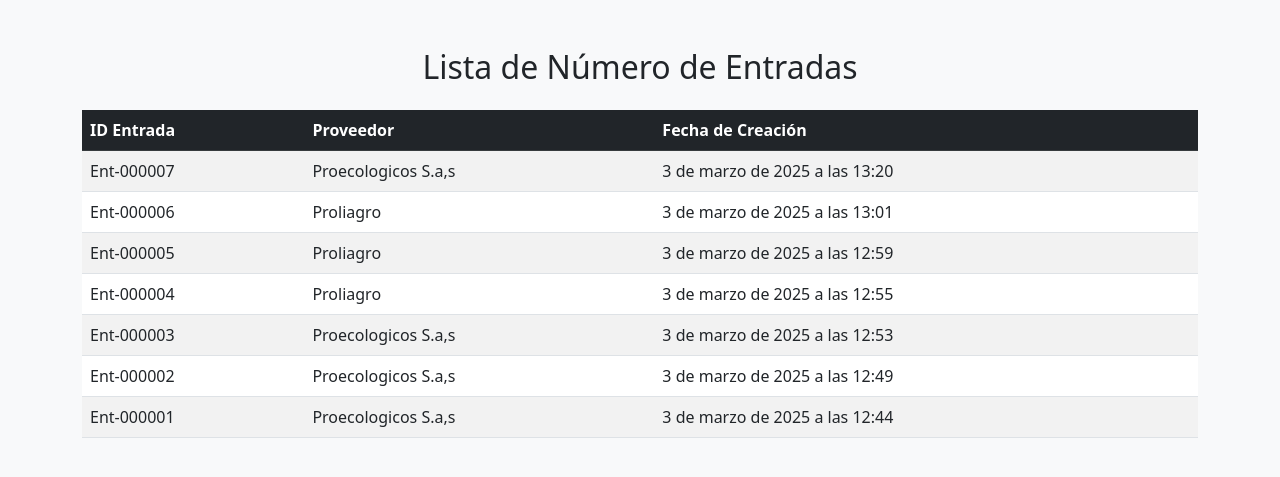
After one commit to Estevan-Z/logistics, a Django app: page /lista_numero_entradas/ in a window 1280 px wide. The commit adds this page. Shown: the top 477 px of the page. Run offline with Django 5.2, Linux system fonts and the light colour scheme; data comes from the database, SQL or seed files in the repository.

Commit message:
Corrige error de ruta en listar_numero_entradas.html

```diff
--- a/app/Templates/Entradas/Vista_Entradapdf.html
+++ b/app/Templates/Entradas/Vista_Entradapdf.html
@@ -1,6 +1,7 @@
 <script>
     document.addEventListener("DOMContentLoaded", function() {
         const datosEntrada = JSON.parse(localStorage.getItem("datosEntrada"));
+
         if (datosEntrada) {
             document.getElementById("idEntrada").innerText = datosEntrada.id_entrada;
             document.getElementById("proveedor").innerText = datosEntrada.proveedor;
@@ -19,6 +20,8 @@
             });
 
             document.getElementById("productosTableBody").innerHTML = productosHTML;
+        } else {
+            Swal.fire("Error", "No se encontraron datos de la entrada", "error");
         }
     });
     </script>
--- /dev/null
+++ b/app/Templates/Entradas/lista_numero_entradas.html
@@ -0,0 +1,39 @@
+<!DOCTYPE html>
+<html lang="es">
+<head>
+    <meta charset="UTF-8">
+    <meta name="viewport" content="width=device-width, initial-scale=1.0">
+    <title>Lista de Número de Entradas</title>
+    <link href="https://cdn.jsdelivr.net/npm/bootstrap@5.3.0/dist/css/bootstrap.min.css" rel="stylesheet">
+</head>
+<body class="bg-light">
+    <div class="container mt-5">
+        <h2 class="text-center mb-4">Lista de Número de Entradas</h2>
+        <div class="table-responsive">
+            <table class="table table-striped table-hover">
+                <thead class="table-dark">
+                    <tr>
+                        <th>ID Entrada</th>
+                        <th>Proveedor</th>
+                        <th>Fecha de Creación</th>
+                    </tr>
+                </thead>
+                <tbody>
+                    {% for entrada in numero_entradas %}
+                    <tr>
+                        <td>{{ entrada.id_entrada }}</td>
+                        <td>{{ entrada.proveedor.nombre_comercial }}</td>
+                        <td>{{ entrada.fecha_generacion }}</td>
+                    </tr>
+                    {% empty %}
+                    <tr>
+                        <td colspan="3" class="text-center">No hay entradas registradas.</td>
+                    </tr>
+                    {% endfor %}
+                </tbody>
+            </table>
+        </div>
+    </div>
+    <script src="https://cdn.jsdelivr.net/npm/bootstrap@5.3.0/dist/js/bootstrap.bundle.min.js"></script>
+</body>
+</html>
--- a/app/models.py
+++ b/app/models.py
@@ -55,15 +55,14 @@ class Producto(models.Model):
     def __str__(self):
         return f"{self.id_producto} - {self.nombre_producto}"
 
-class EntradaProducto(models.Model):  # Se mantiene solo una clase EntradaProducto
+class NumeroEntrada(models.Model):  # Se mantiene solo una clase EntradaProducto
     id_entrada = models.CharField(max_length=10, unique=True, blank=True)
     proveedor = models.ForeignKey(Proveedor, on_delete=models.CASCADE)
     fecha_generacion = models.DateTimeField(auto_now_add=True)
-    observacion = models.TextField(blank=True, null=True)
 
     def save(self, *args, **kwargs):
         if not self.id_entrada:
-            ultima_entrada = EntradaProducto.objects.order_by('-id').first()
+            ultima_entrada = NumeroEntrada.objects.order_by('-id').first()
             if ultima_entrada:
                 nuevo_id = int(ultima_entrada.id_entrada.split('-')[1]) + 1
             else:
@@ -99,7 +98,7 @@ class EntradaMercancia(models.Model):
         return f"Entrada {self.id_entrada} - {self.producto.nombre_producto} - {self.cantidad} unidades"
 
 class ProductoEntrada(models.Model):
-    entrada = models.ForeignKey(EntradaProducto, on_delete=models.CASCADE, related_name="productos")  # ✅ Se cambió "Entrada" por "EntradaProducto"
+    entrada = models.ForeignKey(NumeroEntrada, on_delete=models.CASCADE, related_name="productos")
     nombre = models.CharField(max_length=255)
     lote = models.CharField(max_length=100)
     fecha_vencimiento = models.DateField()
--- a/app/urls.py
+++ b/app/urls.py
@@ -22,14 +22,8 @@ urlpatterns = [
 
 
     path('subir_excel/', views.subir_excel, name='subir_excel'),
-    path('Entradas/Vista_Entradapdf/<int:entrada_id>/', views.Vista_Entradapdf, name='Vista_Entradapdf'),
-    path('guardar_entrada/', views.guardar_entrada, name='guardar_entrada')
-
-
-
-
-
-
-
+    path('Entradas/Vista_Entradapdf/<str:entrada_id>/', views.Vista_Entradapdf, name='Vista_Entradapdf'),
+    path('guardar_entrada/', views.guardar_entrada, name='guardar_entrada'),
+    path('lista_numero_entradas/', views.listar_numero_entradas, name='lista_numero_entradas'),
 
 ]
--- a/app/views.py
+++ b/app/views.py
@@ -1,6 +1,6 @@
 
 from django.shortcuts import get_object_or_404, render, redirect
-from .models import Producto, ParametrosProducto, Proveedor, EntradaMercancia
+from .models import Producto, ParametrosProducto, Proveedor, EntradaMercancia, NumeroEntrada
 from django.core.files.storage import default_storage
 from .forms import ProductoForm, ProveedorForm
 from django.http import JsonResponse
@@ -12,6 +12,7 @@ from reportlab.lib.pagesizes import letter
 from reportlab.pdfgen import canvas
 from reportlab.platypus import Table, TableStyle
 from reportlab.lib import colors
+import json
 import json
 
 def base(request):
@@ -264,8 +265,10 @@ def registrar_entrada(request):
 
 
 
-def Vista_Entradapdf(request):
-    return render(request, 'Entradas/Vista_Entradapdf.html')
+def Vista_Entradapdf(request, entrada_id):
+    return render(request, 'Entradas/Vista_Entradapdf.html', {'entrada_id': entrada_id})
+
+
 
 def guardar_entrada(request):
     if request.method == 'POST':
@@ -273,14 +276,18 @@ def guardar_entrada(request):
 
         proveedor_id = data.get('proveedor_id')
         observacion = data.get('observacion')
-        productos = data.get('productos')
+
+        if not proveedor_id:
+            return JsonResponse({"error": "El campo proveedor_id es obligatorio"}, status=400)
 
         # Crear nueva entrada con ID automático
-        nueva_entrada = EntradaProducto(proveedor_id=proveedor_id, observacion=observacion)
-        nueva_entrada.save()  # Se genera automáticamente el id_entrada
-
-        # Aquí puedes guardar los productos asociados si tienes un modelo relacionado
+        nueva_entrada = NumeroEntrada(proveedor_id=proveedor_id, observacion=observacion)
+        nueva_entrada.save()
 
         return JsonResponse({"mensaje": "Entrada guardada correctamente", "id_entrada": nueva_entrada.id_entrada})
 
     return JsonResponse({"error": "Método no permitido"}, status=400)
+
+def listar_numero_entradas(request):
+    numero_entradas = NumeroEntrada.objects.select_related('proveedor').all().order_by('-fecha_generacion')
+    return render(request, 'Entradas/lista_numero_entradas.html', {'numero_entradas': numero_entradas})
```
Also changed, not shown: app/Templates/Entradas/Nota_Entrada.html (+18 -6 lines), app/Templates/Home/base.html (+7 -0 lines), app/migrations/0018_numerodeentradas_delete_productoentrada.py (added), app/migrations/0019_productoentrada_delete_numerodeentradas.py (added), app/migrations/0020_rename_entradaproducto_numeroentrada.py (added), app/migrations/0021_remove_numeroentrada_observacion.py (added), db.sqlite3. Lines whose indentation alone changed are shown as unchanged.
